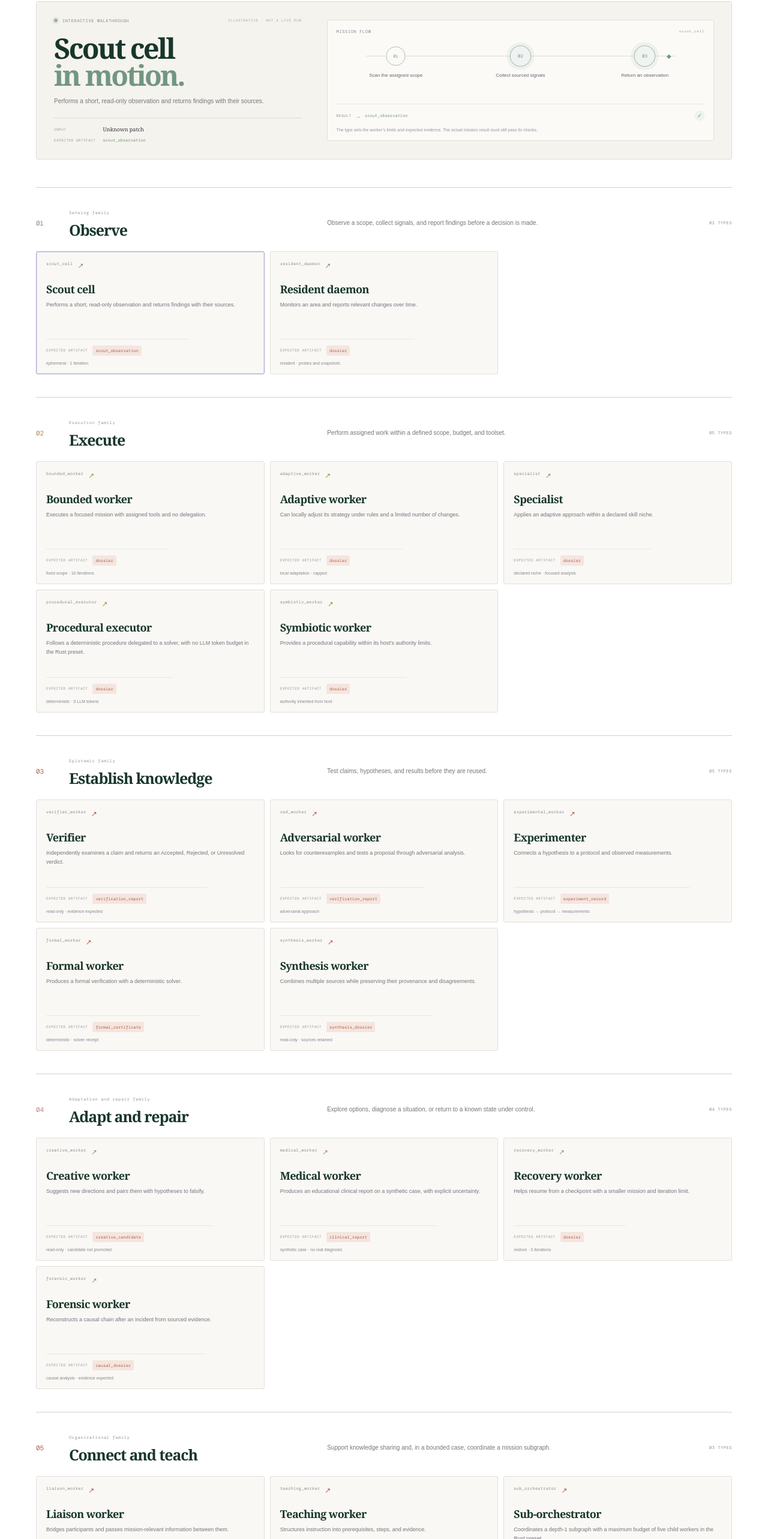
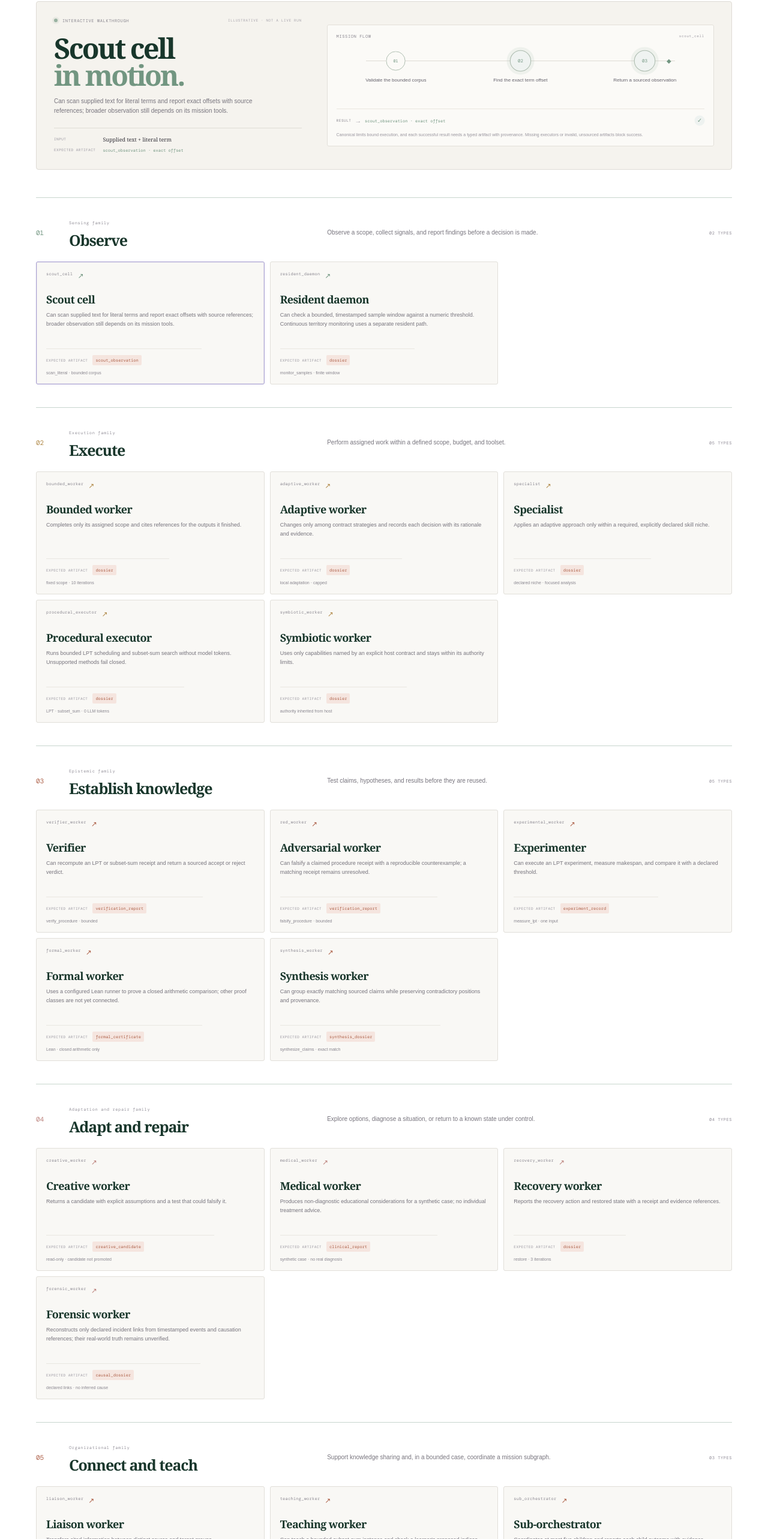
Before and after one commit to PISSARAW/GenOSWork, a Next.js app: page /workers in a window 1280 px wide. Shown: the part 1131-3697 px from the top of the page at 60% size. Built offline with nearby package versions, Linux system fonts and the light colour scheme; no server answers.

Commit message:
[DOC] Reflect bounded worker execution and benchmark evidence

```diff
--- a/app/orchestrator/page.tsx
+++ b/app/orchestrator/page.tsx
@@ -12,12 +12,12 @@ const stages = [
   { n: "01", title: "Route the request", body: "Classify the request and choose the smallest suitable execution path. A known result or a direct procedure can avoid a worker mission entirely.", tag: "PROFILE · ROUTE" },
   { n: "02", title: "Set the mission contract", body: "Define the strategy, available work, budgets and constraints before planning workers. Permissions and capacity can narrow or stop a proposed plan.", tag: "STRATEGY · BUDGET" },
   { n: "03", title: "Plan and reconcile", body: "Build bounded phases and assignments, then compare the selected assignments with the workers actually created. A mismatch blocks the mission from proceeding as if dispatch had succeeded.", tag: "PLAN · DISPATCH" },
-  { n: "04", title: "Execute in bounded workspaces", body: "Workers operate under declared leases and isolated workspaces. Parallel branches can preserve separate trajectories for comparison when the mission contract allows it.", tag: "WORKERS · ISOLATION" },
+  { n: "04", title: "Execute in bounded workspaces", body: "Workers operate under declared leases, isolated workspaces, and token/time ceilings. Narrow native methods cover ten kinds, including LPT, subset-sum, Lean arithmetic and sourced observation; unsupported methods fail closed.", tag: "WORKERS · ISOLATION" },
   { n: "05", title: "Check evidence and close", body: "Wait for expected work to reach a stable state, collect evidence and check mission invariants. Missing evidence or failed checks can leave a mission incomplete, blocked or ready for bounded recovery. For Trinity, only worlds created by the current invocation count; its agents and all current worlds must be terminal before the mission closes.", tag: "EVIDENCE · GATE" },
 ];
 
 const guardrails = [
-  { title: "A completed worker is not proof", body: "Transport and worker status are observations. A result needs the expected evidence and checks before the mission can be considered complete." },
+  { title: "A completed worker is not proof", body: "Transport and worker status are observations. A result needs the worker-specific typed artifact, sourced claims and provenance references, plus the applicable checks before the mission can be considered complete." },
   { title: "Plans meet real limits", body: "Budgets, permissions, fan-out, workspace isolation and available capacity constrain the work that can actually run." },
   { title: "Topology names carry no blanket guarantee", body: "A registered topology or capability profile does not prove that every capability is active or that a proposed plan was dispatched." },
 ];
@@ -52,7 +52,7 @@ export default function OrchestratorPage() {
 
       <section className="section-wrap orchestrator-runtime-note">
         <div><Eyebrow>IMPLEMENTATION BOUNDARY</Eyebrow><h2>Two runtimes,<br /><em>different jobs.</em></h2></div>
-        <div className="orchestrator-runtime-copy"><p>The backend Node.js control plane plans and supervises missions and their workers. The Rust <code>genos-orchestrator</code> crate runs a local ecosystem simulation; it does not launch those backend workers or certify a Node mission’s deliverable.</p><p>The main mission path still uses the historical morphology preparer. Morphogenesis V2 can run as an opt-in shadow preflight, which evaluates a proposal without applying or committing a transition.</p><a href="https://github.com/PISSARAW/GenOS/blob/6133af69933c86f39f0396f801f2ce2b3385826b/docs/02-orchestration/orchestration.md" target="_blank" rel="noreferrer">Read the operational orchestration contract ↗</a></div>
+        <div className="orchestrator-runtime-copy"><p>The backend Node.js control plane plans and supervises missions and their workers. The Rust <code>genos-orchestrator</code> crate runs a local ecosystem simulation; it does not launch those backend workers or certify a Node mission’s deliverable.</p><p>The main mission path still uses the historical morphology preparer. A mission can opt in to executing its planned graph with executeMorphogenesisGraph: true after worker evidence validation; the output remains unverified and does not apply or commit a transition. A distinct explicit transition may persist a version commit when configured. Morphogenesis V2 remains an opt-in shadow preflight.</p><a href="https://github.com/PISSARAW/GenOS/blob/v3/docs/02-orchestration/orchestration.md" target="_blank" rel="noreferrer">Read the operational orchestration contract ↗</a></div>
       </section>
 
       <section className="section-wrap orchestrator-next-links" aria-label="Related pages">
--- a/app/topologies/page.tsx
+++ b/app/topologies/page.tsx
@@ -11,7 +11,7 @@ export default function TopologiesPage() {
       <section className="page-hero section-wrap">
         <Eyebrow>ORCHESTRATION · EIGHT MODES</Eyebrow>
         <h1>Different work<br />needs different <em>structure.</em></h1>
-        <p>Topologies define how workers coordinate—not a promise that every possible capability is active. Each profile below links to its runtime path and operational limits.</p>
+        <p>Topologies define how workers coordinate, but do not activate every capability. At execution, declared workers need stable identities and successful typed evidence with provenance. Specialist assignments preserve their declared niche; symbiotic assignments require an explicit host contract and capabilities. Each profile below links to its runtime path and limits.</p>
         <div className="topology-legend"><span><i className="legend-runtime" /> Runtime path wired</span><span><i className="legend-contract" /> Capability profile varies</span></div>
       </section>
       <section className="section-wrap section-space topology-index"><div className="topology-grid">{topologies.map((topology) => <TopologyCard key={topology.slug} topology={topology} />)}</div><p className="index-source">Canonical status and capability details: <a href="https://github.com/PISSARAW/GenOS/blob/v3/docs/02-orchestration/topologies-et-capacites.md" target="_blank" rel="noreferrer">GenOS topology capability contract ↗</a></p></section>
--- a/app/workers/page.tsx
+++ b/app/workers/page.tsx
@@ -19,8 +19,8 @@ const families = [
     intro: "Observe a scope, collect signals, and report findings before a decision is made.",
     tone: "sage",
     workers: [
-      { id: "scout_cell", title: "Scout cell", description: "Performs a short, read-only observation and returns findings with their sources.", artifact: "scout_observation", detail: "ephemeral · 1 iteration" },
-      { id: "resident_daemon", title: "Resident daemon", description: "Monitors an area and reports relevant changes over time.", artifact: "dossier", detail: "resident · probes and snapshots" },
+      { id: "scout_cell", title: "Scout cell", description: "Can scan supplied text for literal terms and report exact offsets with source references; broader observation still depends on its mission tools.", artifact: "scout_observation", detail: "scan_literal · bounded corpus" },
+      { id: "resident_daemon", title: "Resident daemon", description: "Can check a bounded, timestamped sample window against a numeric threshold. Continuous territory monitoring uses a separate resident path.", artifact: "dossier", detail: "monitor_samples · finite window" },
     ],
   },
   {
@@ -31,11 +31,11 @@ const families = [
     intro: "Perform assigned work within a defined scope, budget, and toolset.",
     tone: "ochre",
     workers: [
-      { id: "bounded_worker", title: "Bounded worker", description: "Executes a focused mission with assigned tools and no delegation.", artifact: "dossier", detail: "fixed scope · 10 iterations" },
-      { id: "adaptive_worker", title: "Adaptive worker", description: "Can locally adjust its strategy under rules and a limited number of changes.", artifact: "dossier", detail: "local adaptation · capped" },
-      { id: "specialist", title: "Specialist", description: "Applies an adaptive approach within a declared skill niche.", artifact: "dossier", detail: "declared niche · focused analysis" },
-      { id: "procedural_executor", title: "Procedural executor", description: "Follows a deterministic procedure delegated to a solver, with no LLM token budget in the Rust preset.", artifact: "dossier", detail: "deterministic · 0 LLM tokens" },
-      { id: "symbiotic_worker", title: "Symbiotic worker", description: "Provides a procedural capability within its host's authority limits.", artifact: "dossier", detail: "authority inherited from host" },
+      { id: "bounded_worker", title: "Bounded worker", description: "Completes only its assigned scope and cites references for the outputs it finished.", artifact: "dossier", detail: "fixed scope · 10 iterations" },
+      { id: "adaptive_worker", title: "Adaptive worker", description: "Changes only among contract strategies and records each decision with its rationale and evidence.", artifact: "dossier", detail: "local adaptation · capped" },
+      { id: "specialist", title: "Specialist", description: "Applies an adaptive approach only within a required, explicitly declared skill niche.", artifact: "dossier", detail: "declared niche · focused analysis" },
+      { id: "procedural_executor", title: "Procedural executor", description: "Runs bounded LPT scheduling and subset-sum search without model tokens. Unsupported methods fail closed.", artifact: "dossier", detail: "LPT · subset_sum · 0 LLM tokens" },
+      { id: "symbiotic_worker", title: "Symbiotic worker", description: "Uses only capabilities named by an explicit host contract and stays within its authority limits.", artifact: "dossier", detail: "authority inherited from host" },
     ],
   },
   {
@@ -46,11 +46,11 @@ const families = [
     intro: "Test claims, hypotheses, and results before they are reused.",
     tone: "lilac",
     workers: [
-      { id: "verifier_worker", title: "Verifier", description: "Independently examines a claim and returns an Accepted, Rejected, or Unresolved verdict.", artifact: "verification_report", detail: "read-only · evidence expected" },
-      { id: "red_worker", title: "Adversarial worker", description: "Looks for counterexamples and tests a proposal through adversarial analysis.", artifact: "verification_report", detail: "adversarial approach" },
-      { id: "experimental_worker", title: "Experimenter", description: "Connects a hypothesis to a protocol and observed measurements.", artifact: "experiment_record", detail: "hypothesis → protocol → measurements" },
-      { id: "formal_worker", title: "Formal worker", description: "Produces a formal verification with a deterministic solver.", artifact: "formal_certificate", detail: "deterministic · solver receipt" },
-      { id: "synthesis_worker", title: "Synthesis worker", description: "Combines multiple sources while preserving their provenance and disagreements.", artifact: "synthesis_dossier", detail: "read-only · sources retained" },
+      { id: "verifier_worker", title: "Verifier", description: "Can recompute an LPT or subset-sum receipt and return a sourced accept or reject verdict.", artifact: "verification_report", detail: "verify_procedure · bounded" },
+      { id: "red_worker", title: "Adversarial worker", description: "Can falsify a claimed procedure receipt with a reproducible counterexample; a matching receipt remains unresolved.", artifact: "verification_report", detail: "falsify_procedure · bounded" },
+      { id: "experimental_worker", title: "Experimenter", description: "Can execute an LPT experiment, measure makespan, and compare it with a declared threshold.", artifact: "experiment_record", detail: "measure_lpt · one input" },
+      { id: "formal_worker", title: "Formal worker", description: "Uses a configured Lean runner to prove a closed arithmetic comparison; other proof classes are not yet connected.", artifact: "formal_certificate", detail: "Lean · closed arithmetic only" },
+      { id: "synthesis_worker", title: "Synthesis worker", description: "Can group exactly matching sourced claims while preserving contradictory positions and provenance.", artifact: "synthesis_dossier", detail: "synthesize_claims · exact match" },
     ],
   },
   {
@@ -61,10 +61,10 @@ const families = [
     intro: "Explore options, diagnose a situation, or return to a known state under control.",
     tone: "rose",
     workers: [
-      { id: "creative_worker", title: "Creative worker", description: "Suggests new directions and pairs them with hypotheses to falsify.", artifact: "creative_candidate", detail: "read-only · candidate not promoted" },
-      { id: "medical_worker", title: "Medical worker", description: "Produces an educational clinical report on a synthetic case, with explicit uncertainty.", artifact: "clinical_report", detail: "synthetic case · no real diagnosis" },
-      { id: "recovery_worker", title: "Recovery worker", description: "Helps resume from a checkpoint with a smaller mission and iteration limit.", artifact: "dossier", detail: "restore · 3 iterations" },
-      { id: "forensic_worker", title: "Forensic worker", description: "Reconstructs a causal chain after an incident from sourced evidence.", artifact: "causal_dossier", detail: "causal analysis · evidence expected" },
+      { id: "creative_worker", title: "Creative worker", description: "Returns a candidate with explicit assumptions and a test that could falsify it.", artifact: "creative_candidate", detail: "read-only · candidate not promoted" },
+      { id: "medical_worker", title: "Medical worker", description: "Produces non-diagnostic educational considerations for a synthetic case; no individual treatment advice.", artifact: "clinical_report", detail: "synthetic case · no real diagnosis" },
+      { id: "recovery_worker", title: "Recovery worker", description: "Reports the recovery action and restored state with a receipt and evidence references.", artifact: "dossier", detail: "restore · 3 iterations" },
+      { id: "forensic_worker", title: "Forensic worker", description: "Reconstructs only declared incident links from timestamped events and causation references; their real-world truth remains unverified.", artifact: "causal_dossier", detail: "declared links · no inferred cause" },
     ],
   },
   {
@@ -75,9 +75,9 @@ const families = [
     intro: "Support knowledge sharing and, in a bounded case, coordinate a mission subgraph.",
     tone: "blue",
     workers: [
-      { id: "liaison_worker", title: "Liaison worker", description: "Bridges participants and passes mission-relevant information between them.", artifact: "dossier", detail: "read-only · communication bridge" },
-      { id: "teaching_worker", title: "Teaching worker", description: "Structures instruction into prerequisites, steps, and evidence.", artifact: "training_packet", detail: "read-only · documented steps" },
-      { id: "sub_orchestrator", title: "Sub-orchestrator", description: "Coordinates a depth-1 subgraph with a maximum budget of five child workers in the Rust preset.", artifact: "dossier", detail: "only type with bounded delegation" },
+      { id: "liaison_worker", title: "Liaison worker", description: "Transfers cited information between distinct source and target groups.", artifact: "dossier", detail: "read-only · communication bridge" },
+      { id: "teaching_worker", title: "Teaching worker", description: "Can teach a bounded subset-sum instance and check a learner's proposed indices against the target sum.", artifact: "training_packet", detail: "teach_subset_sum · transfer check" },
+      { id: "sub_orchestrator", title: "Sub-orchestrator", description: "Coordinates at most five children and reports each child outcome with evidence.", artifact: "dossier", detail: "only type with bounded delegation" },
     ],
   },
 ];
@@ -123,7 +123,7 @@ export default function WorkersPage() {
 
       <section className="section-wrap worker-evidence-note">
         <div><Eyebrow>CONTRACTS AND INTEGRATION STATUS</Eyebrow><h2>A type defines a frame.<br /><em>Evidence shows what runs.</em></h2></div>
-          <div><p>The canonical catalog of 19 <code>WorkerKind</code> values is defined in the Rust runtime. The Node registry knows all 19 identifiers, but some profiles map to shared phenotypes, so the effective contracts differ between the two layers.</p><p>A successful artifact or transport does not prove a result is valid. GenOS checks the expected format and provenance according to the execution path and evidence gate used.</p><p>Worker paths share bounded cognitive-budget normalization; an explicit empty tool lease grants no tools, and a supplied lease can only restrict the role policy.</p><div className="worker-source-links"><a href="https://github.com/PISSARAW/GenOS/blob/6133af69933c86f39f0396f801f2ce2b3385826b/docs/03-reference/types-de-workers.md" target="_blank" rel="noreferrer">Read the catalog and its limits <span>↗</span></a><Link href="/evidence">View the evidence registry <span>→</span></Link></div></div>
+          <div><p>The canonical catalog has 19 <code>WorkerKind</code> values. Narrow deterministic methods now run for procedural, formal, verifier, red, experimental, synthesis, resident, forensic, scout, and teaching workers. The remaining kinds still rely on their contracted runtime paths.</p><p>The local benchmark has 20 cases: 10 pass without Lean, one more passes with Lean, and nine remain unmeasured. AutoGen has only two comparable procedural cases, so no general parity claim follows. A successful artifact or transport does not prove a valid decision.</p><p>Worker token and time budgets are capped by the canonical contract; zero-token routes do not fall back to a model call. An explicit empty tool lease grants no tools, and a supplied lease can only restrict the role policy.</p><div className="worker-source-links"><a href="https://github.com/PISSARAW/GenOS/blob/v3/docs/03-reference/types-de-workers.md" target="_blank" rel="noreferrer">Read the catalog and its limits <span>↗</span></a><Link href="/evidence">View the evidence registry <span>→</span></Link></div></div>
       </section>
     </div>
   );
--- a/components/workers-explorer.tsx
+++ b/components/workers-explorer.tsx
@@ -21,24 +21,24 @@ type Family = {
 };
 
 const demonstrations: Record<string, { input: string; steps: [string, string, string]; result: string }> = {
-  scout_cell: { input: "Unknown patch", steps: ["Scan the assigned scope", "Collect sourced signals", "Return an observation"], result: "scout_observation" },
-  resident_daemon: { input: "Watched territory", steps: ["Probe on a schedule", "Compare with snapshot", "Signal a relevant change"], result: "dossier · change signal" },
+  scout_cell: { input: "Supplied text + literal term", steps: ["Validate the bounded corpus", "Find the exact term offset", "Return a sourced observation"], result: "scout_observation · exact offset" },
+  resident_daemon: { input: "Timestamped sample window", steps: ["Validate samples and sources", "Compare values with a threshold", "Report bounded anomalies"], result: "dossier · finite window" },
   bounded_worker: { input: "Focused mission", steps: ["Use assigned tools", "Work within fixed scope", "Return a bounded result"], result: "dossier" },
   adaptive_worker: { input: "Mission + constraints", steps: ["Choose an allowed strategy", "Probe and inspect evidence", "Adjust within the change cap"], result: "dossier · strategy trace" },
   specialist: { input: "Declared skill niche", steps: ["Load niche context", "Apply focused analysis", "Report with sources"], result: "dossier · niche analysis" },
-  procedural_executor: { input: "Structured problem", steps: ["Translate to procedure", "Run deterministic solver", "Return solver output"], result: "dossier · solver receipt" },
+  procedural_executor: { input: "LPT or subset-sum problem", steps: ["Validate structured parameters", "Run the bounded algorithm", "Return a computed receipt"], result: "dossier · procedure receipt" },
   symbiotic_worker: { input: "Host capability", steps: ["Receive a declared procedure", "Intersect with host authority", "Return an authorized result"], result: "dossier · capability result" },
   verifier_worker: { input: "Claim to check", steps: ["Inspect independently", "Run a safe test", "Issue a three-way verdict"], result: "verification_report" },
   red_worker: { input: "Proposal under review", steps: ["Assume the claim may fail", "Search for a counterexample", "Report reproducible evidence"], result: "verification_report · challenge" },
   experimental_worker: { input: "Testable hypothesis", steps: ["Define a protocol", "Record measurements", "Compare with prediction"], result: "experiment_record" },
-  formal_worker: { input: "Formal statement", steps: ["Encode constraints", "Run deterministic solver", "Attach certificate or failure"], result: "formal_certificate" },
+  formal_worker: { input: "Closed arithmetic claim", steps: ["Bind the exact Lean version", "Run Lean on the generated theorem", "Return a certificate only on proof"], result: "formal_certificate · Lean receipt" },
   synthesis_worker: { input: "Several source records", steps: ["Keep source provenance", "Compare claims and conflicts", "Compose a sourced synthesis"], result: "synthesis_dossier" },
   creative_worker: { input: "Open-ended question", steps: ["Explore possible directions", "Draft a candidate", "Pair it with a falsifying test"], result: "creative_candidate · unpromoted" },
   medical_worker: { input: "Synthetic case", steps: ["Review supplied context", "State uncertainty", "Write an educational report"], result: "clinical_report" },
   recovery_worker: { input: "Saved checkpoint", steps: ["Restore known state", "Narrow the mission", "Resume with a short limit"], result: "dossier · recovery trace" },
-  forensic_worker: { input: "Incident evidence", steps: ["Order sourced events", "Test causal links", "Reconstruct a plausible chain"], result: "causal_dossier" },
+  forensic_worker: { input: "Referenced incident events", steps: ["Check timestamps and declared links", "Retain causation references", "Mark causal truth unverified"], result: "causal_dossier · declared links" },
   liaison_worker: { input: "Separate participants", steps: ["Receive mission-relevant notes", "Compress shared context", "Bridge the two groups"], result: "dossier · message bridge" },
-  teaching_worker: { input: "Validated procedure", steps: ["Identify prerequisites", "Sequence the instructions", "Attach expected evidence"], result: "training_packet" },
+  teaching_worker: { input: "Subset-sum example + learner indices", steps: ["Execute the procedure", "Provide prerequisites and steps", "Check the learner witness"], result: "training_packet · transfer verdict" },
   sub_orchestrator: { input: "Assigned subgraph", steps: ["Break down local work", "Dispatch bounded child tasks", "Reconcile child outcomes"], result: "dossier · bounded subgraph" },
 };
 
@@ -74,7 +74,7 @@ export function WorkersExplorer({ families }: { families: Family[] }) {
             ))}
           </div>
           <div className="worker-demo-output"><span>RESULT</span><i aria-hidden="true">→</i><code>{demo.result}</code><span className="worker-demo-check" aria-hidden="true">✓</span></div>
-          <p className="worker-demo-footnote">The type sets the worker’s limits and expected evidence. The actual mission result must still pass its checks.</p>
+          <p className="worker-demo-footnote">Canonical limits bound execution, and each successful result needs a typed artifact with provenance. Missing executors or invalid, unsourced artifacts block success.</p>
         </div>
       </section>
 
```
Also changed, not shown: app/evidence/page.tsx (+5 -4 lines), app/morphogenesis/page.tsx (+2 -2 lines).
